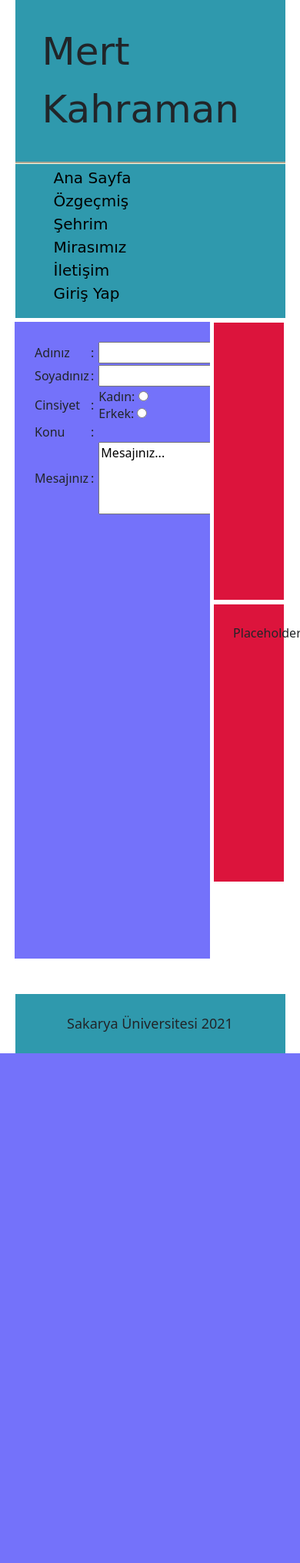
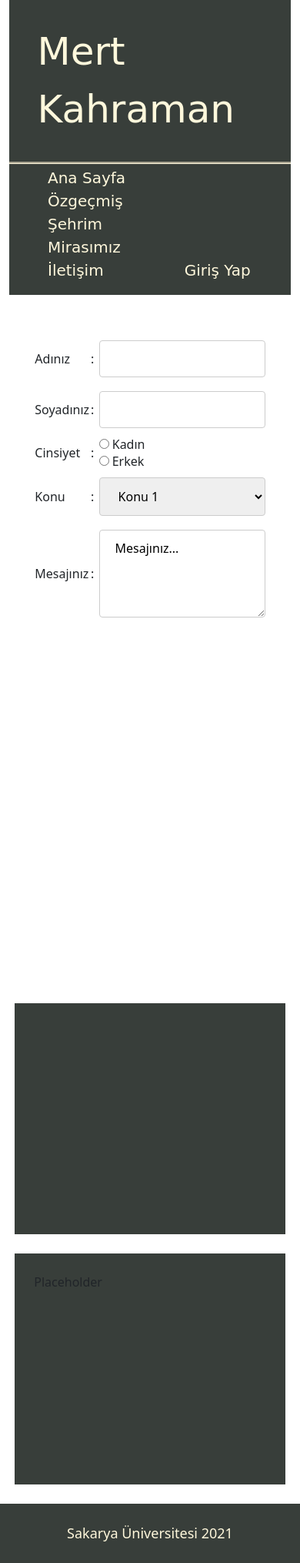
Before and after one commit to TheDerebeyi/WebTeknolojileriProjesi, a PHP site: page /iletisim.html in a window 390 px wide. Shown: the whole page at 77% size. Before the commit the page ends 1368 px from the top, so only its background shows below. Run offline with PHP 8.4, Linux system fonts and the light colour scheme.

Commit message:
İçerik düzenleme, responsive tasarım uygulamaları

```diff
--- a/css/main.css
+++ b/css/main.css
@@ -1,7 +1,7 @@
+
 header .çerçeve{
-    width: 90%;
-    margin:auto;
-    background-color: #2f99ad;
+    width: 100%;
+    background-color: #383e3a;
 }
 
 header .iç{
@@ -10,12 +10,13 @@ header .iç{
     padding: 30px;
     padding-left: 10%;
     font-family:cursive;
+    color: cornsilk;
 }
 
 nav{
     box-sizing: border-box;
-    background-color: #2f99ad;
-    width: 90%;
+    background-color: #383e3a;
+    width: 100%;
     margin: auto;
     font-family:cursive;
 }
@@ -47,68 +48,79 @@ nav div{
 
 nav a:link{
     text-decoration: none;
-    color: black;
+    color: cornsilk;
 }
 
 nav a:visited{
     text-decoration: none;
-    color: black;
+    color: cornsilk;
 }
 
 nav a:hover{
     text-decoration: underline;
-    color: black;
+    color: cornsilk;
 }
 
-article {
+/*article {
     box-sizing: border-box;
     float: left;
     height: 870px;
     width: 70%;
- /*   background-color: bisque;*/
-}
+    background-color: bisque;
+}*/
 
 article .yazi{
     padding: 25px;
     box-sizing: border-box;
-    margin-left: 7%;
-    margin-top: 2%;
+    margin-left: 2%;
+    margin-top: 25px;
     float:left;
-    width: 93%;
-    height: 95%;
-    background-color: rgb(116, 114, 250);
-    overflow: scroll;
+    width: 96%;
+    height: 870px;
+/*    background-color: rgb(116, 114, 250);*/
+    overflow:auto;
 }
 
-aside{
+/*aside{
     box-sizing: border-box;
     float: right;
     height: 870px;
     width: 26%;
     margin-right: 4%;
- /*   background-color: aliceblue;*/
-}
+    background-color: aliceblue;
+}*/
 
 footer{
     box-sizing: border-box;
   /*  background-color: violet;*/
-    width: 90%;
-    margin-top: 2%;
-    margin-left: 5%;
-    background-color: #2f99ad;
+    width: 100%;
+    margin-top: 25px;
+    background-color:#383e3a;
+  /*  background-color: #2f99ad;*/
     font-size: 18px;
     padding: 25px;
     text-align: center;
     vertical-align:middle;
     float: left;
+    color: cornsilk;
 }
 
 aside .kutucuk{
     box-sizing: border-box;
     padding: 25px;
-    background-color:crimson;
-    margin-left: 5%;
-    height: 360px;
-    margin-top: 6%;
-    width: 90%;
+    background-color:#383e3a;
+    margin-left: 2%;
+    height: 300px;
+    margin-top: 25px;
+    width: 96%;
 }
+
+input[type=text], textarea, select{
+    width: 100%;
+    padding: 12px 20px;
+    margin: 8px 0;
+    display: inline-block;
+    border: 1px solid #ccc;
+    border-radius: 4px;
+    box-sizing: border-box;
+  }
--- a/iletisim.html
+++ b/iletisim.html
@@ -1,12 +1,13 @@
 <html>
 
 <head>
-    <link href="https://cdn.jsdelivr.net/npm/bootstrap@5.0.0-beta3/dist/css/bootstrap.min.css" rel="stylesheet"
-        integrity="sha384-eOJMYsd53ii+scO/bJGFsiCZc+5NDVN2yr8+0RDqr0Ql0h+rP48ckxlpbzKgwra6" crossorigin="anonymous">
+    <link href="https://cdn.jsdelivr.net/npm/bootstrap@5.0.1/dist/css/bootstrap.min.css" rel="stylesheet"
+        integrity="sha384-+0n0xVW2eSR5OomGNYDnhzAbDsOXxcvSN1TPprVMTNDbiYZCxYbOOl7+AMvyTG2x" crossorigin="anonymous">
     <link rel='stylesheet' href='css/main.css' type='text/css' />
 </head>
 
 <body>
+    <div class="container-fluid">
         <header>
             <div class="çerçeve">
                 <div class="iç">
@@ -26,6 +27,8 @@
                 </ul>
             </div>
         </nav>
+        <div class="row">
+            <div class="col-md-8 col-12">
                 <article>
                     <div class="yazi">
                         <form>
@@ -43,12 +46,20 @@
                                 <tr>
                                     <td>Cinsiyet</td>
                                     <td>:&nbsp;</td>
-                        <td>                    Kadın: <input type="radio" value="kadin" name="cinsiyet"><br>
-                            Erkek: <input type="radio" value="erkek" name="cinsiyet"></td>
+                                    <td><input type="radio" value="kadin" name="cinsiyet"> Kadın<br>
+                                        <input type="radio" value="erkek" name="cinsiyet"> Erkek
+                                    </td>
                                 </tr>
                                 <tr>
                                     <td>Konu</td>
                                     <td>:&nbsp;</td>
+                                    <td>
+                                        <select name="select" id="select1">
+                                            <option value="konu1">Konu 1</option>
+                                            <option value="konu2">Konu 2</option>
+                                            <option value="konu3">Konu 3</option>
+                                        </select>
+                                    </td>
                                 </tr>
                                 <tr>
                                     <td>Mesajınız</td>
@@ -59,12 +70,18 @@
                         </form>
                     </div>
                 </article>
+            </div>
+            <div class="col-md-4">
                 <aside>
                     <div class="kutucuk"></div>
                     <div class="kutucuk">Placeholder</div>
                 </aside>
+            </div>
+        </div>
+    </div>
     <footer>Sakarya Üniversitesi 2021</footer>
-
+    </div>
+    </div>
 </body>
 
 </html>
```
Also changed, not shown: index.html (+46 -10 lines), sayfa.html (+59 -26 lines), sayfa2.html (+70 -34 lines), sayfa3.html (+39 -16 lines). Lines whose indentation alone changed are shown as unchanged.
